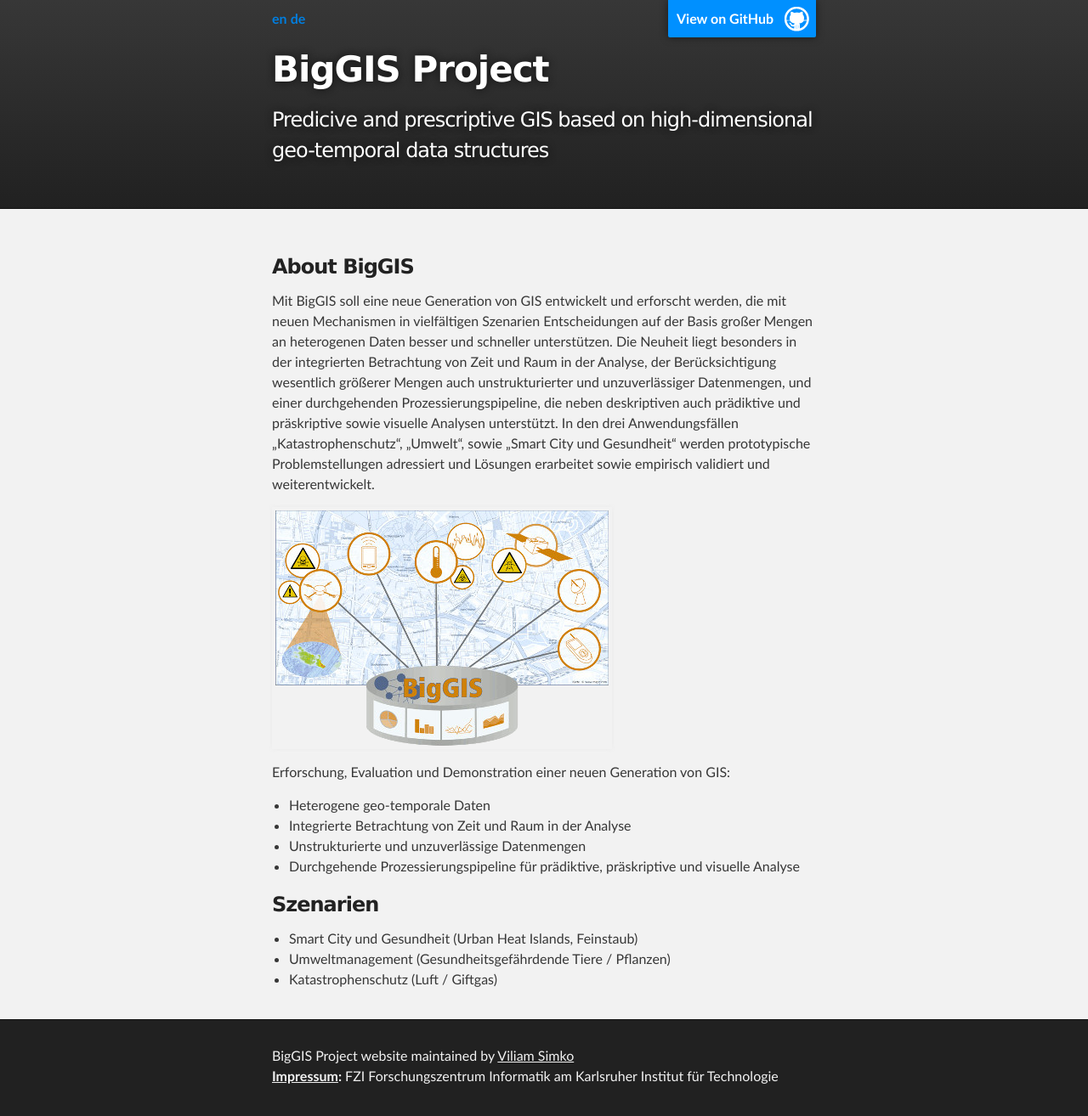
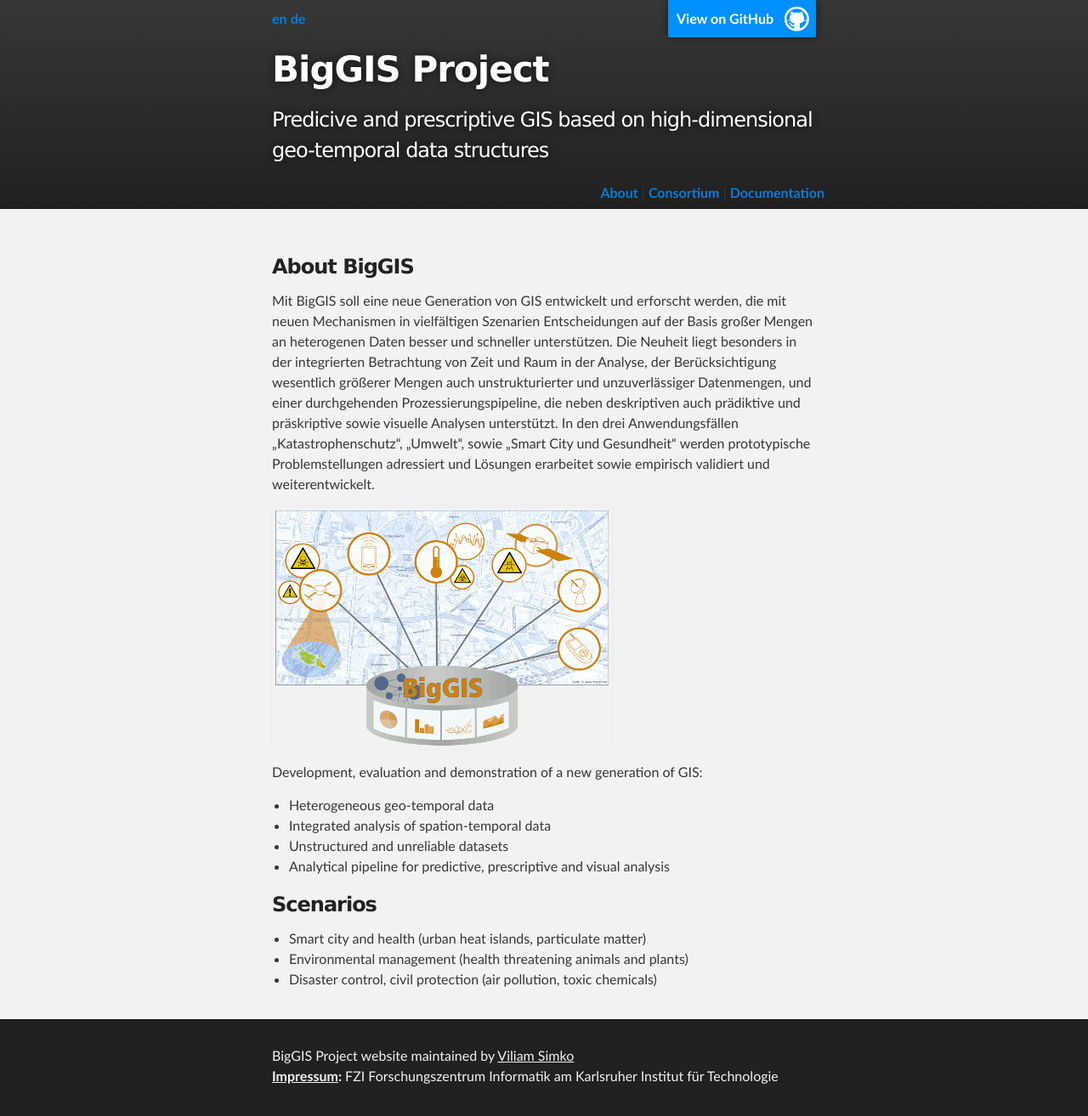
Before and after one commit to biggis-project/biggis-project.github.io, a Jekyll site: the page built from index.md, in a window 1280 px wide. Shown: the whole page at 85% size. Built offline with Jekyll 4.4.1, drawn with Linux system fonts in a browser that asks for light colours.

Commit message:
marked pages as "mainmenu"-pages

```diff
--- a/index.md
+++ b/index.md
@@ -19,16 +20,16 @@
 
 ![BigGis Logo](images/biggis-gfx.png)
 
-Erforschung, Evaluation und Demonstration einer neuen Generation von GIS:
+Development, evaluation and demonstration of a new generation of GIS:
 
- - Heterogene geo-temporale Daten
- - Integrierte Betrachtung von Zeit und Raum in der Analyse
- - Unstrukturierte und unzuverlässige Datenmengen
- - Durchgehende Prozessierungspipeline für prädiktive, präskriptive und visuelle Analyse
+ - Heterogeneous geo-temporal data
+ - Integrated analysis of spation-temporal data
+ - Unstructured and unreliable datasets
+ - Analytical pipeline for predictive, prescriptive and visual analysis
 
 
-### Szenarien
+### Scenarios
 
- - Smart City und Gesundheit (Urban Heat Islands, Feinstaub)
- - Umweltmanagement (Gesundheitsgefährdende Tiere / Pflanzen)
- - Katastrophenschutz (Luft / Giftgas)
+ - Smart city and health (urban heat islands, particulate matter)
+ - Environmental management (health threatening animals and plants)
+ - Disaster control, civil protection (air pollution, toxic chemicals)
```
Also changed, not shown: other parts of index.md (+1 -0 lines), consortium.md (+1 -0 lines), docs.md (+1 -0 lines).
